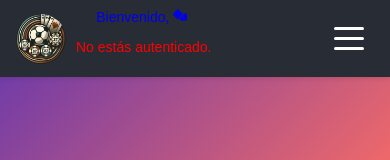
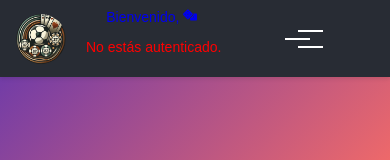
Before and after one commit to PyDa0210/casino, a React (Vite) app: page /bet in a window 390 px wide. Shown: the top 160 px of the page. Built offline with nearby package versions, Linux system fonts and the light colour scheme.

Commit message:
no seseeee

```diff
--- a/src/components/css/Header.css
+++ b/src/components/css/Header.css
@@ -7,21 +7,21 @@
   background-color: #282c34;
   padding: 0;
   color: white;
-  box-shadow: 0 2px 4px rgba(0, 0, 0, 0.1);
-  z-index: 1000;
+  box-shadow: 0 2px 4px rgba(0, 0, 0, 0.1); /* Sombra ligera */
+  z-index: 1000; /* Asegura que esté por encima de otros elementos */
 }
 
-/* Contenedor del contenido */
+/* Content container */
 .header__content {
   display: flex;
-  justify-content: space-between;
-  align-items: center;
-  max-width: 1200px;
-  margin: 0 auto;
-  padding: 0.5rem 1rem;
+  justify-content: space-between; /* Separar logo y menú */
+  align-items: center; /* Centrar verticalmente */
+  max-width: 1200px; /* Limitar ancho máximo */
+  margin: 0 auto; /* Centrar horizontalmente */
+  padding: 0.5rem 1rem; /* Espaciado lateral */
 }
 
-/* Logo */
+/* Logo Styling */
 .header__logo {
   display: flex;
   align-items: center;
@@ -30,31 +30,47 @@
 }
 
 .header__logo-image {
+  margin-right: 10px;
   width: 50px;
   height: 50px;
   object-fit: cover;
   border-radius: 50%;
+  transition: transform 0.3s ease;
 }
 
-/* Menú */
-.header__menu {
+/* Menú de navegación */
+.header__nav {
   display: flex;
   gap: 20px;
+}
+
+.header__menu {
+  list-style: none;
+  margin: 0;
+  padding: 0;
+  display: flex;
+}
+
+.header__menu li {
+  display: inline-block;
 }
 
 .header__menu a {
   color: white;
   text-decoration: none;
+  padding: 10px;
   font-size: 1rem;
+  transition: background-color 0.3s;
 }
 
 .header__menu a:hover {
-  text-decoration: underline;
+  background-color: #5e35b1;
+  border-radius: 5px;
 }
 
 /* Botón de hamburguesa */
 .header__menu-toggle {
-  display: none; /* Inicialmente oculto */
+  display: none; /* Por defecto no se muestra */
   background: none;
   border: none;
   cursor: pointer;
@@ -62,74 +78,68 @@
 }
 
 .header__menu-icon {
+  width: 25px;
+  height: 2px;
+  background-color: white;
+  position: relative;
   display: block;
-  width: 30px;
-  height: 3px;
-  background-color: white;
-  border-radius: 3px;
-  position: relative;
+  transition: all 0.3s ease;
 }
 
 .header__menu-icon::before,
 .header__menu-icon::after {
   content: '';
+  width: 25px;
+  height: 2px;
+  background-color: white;
   position: absolute;
-  width: 30px;
-  height: 3px;
-  background-color: white;
-  border-radius: 3px;
-  left: 0;
+  transition: all 0.3s ease;
 }
 
 .header__menu-icon::before {
-  top: -10px;
+  top: -8px;
 }
 
 .header__menu-icon::after {
-  top: 10px;
+  top: 8px;
 }
 
-/* Menú desplegable (oculto por defecto) */
-.header__nav {
-  display: flex;
+/* Menú en pantallas pequeñas */
+.header__nav--open {
+  display: block; /* Muestra el menú */
 }
 
-.header__nav--open {
-  display: block; /* Mostrar cuando se hace clic en el botón */
-}
-
-.header__menu li {
-  display: inline-block;
-}
-
-/* Estilo para hacer que el menú sea responsivo */
 @media (max-width: 768px) {
-  /* Mostrar el botón de hamburguesa */
-  .header__menu-toggle {
-    display: block;
+  .header__menu {
+    display: none; /* Oculta el menú en pantallas pequeñas */
+    flex-direction: column;
+    width: 100%;
+    background-color: #282c34;
+    padding: 1rem 0;
+    position: absolute;
+    top: 70px; /* Justo debajo del header */
+    left: 0;
+    box-shadow: 0 4px 10px rgba(0, 0, 0, 0.1);
   }
 
-  /* Ocultar el menú de navegación en pantallas pequeñas por defecto */
-  .header__nav {
-    display: none;
-    width: 100%;
-    background-color: #282c34;
-    position: absolute;
-    top: 60px; /* Asegura que se muestre debajo del header */
-    left: 0;
-    padding: 1rem;
+  .header__menu-toggle {
+    display: block; /* Muestra el botón de hamburguesa */
   }
 
+  /* Cuando el menú está abierto, se muestra */
   .header__nav--open {
-    display: block; /* Mostrar menú cuando esté abierto */
-  }
-
-  .header__menu {
-    flex-direction: column;
-    gap: 15px;
+    display: flex;
   }
 
   .header__menu li {
+    padding: 1rem;
     text-align: center;
   }
+
+  .header__menu a {
+    font-size: 1.2rem;
+    display: block;
+    padding: 15px;
+    width: 100%;
+  }
 }
```
